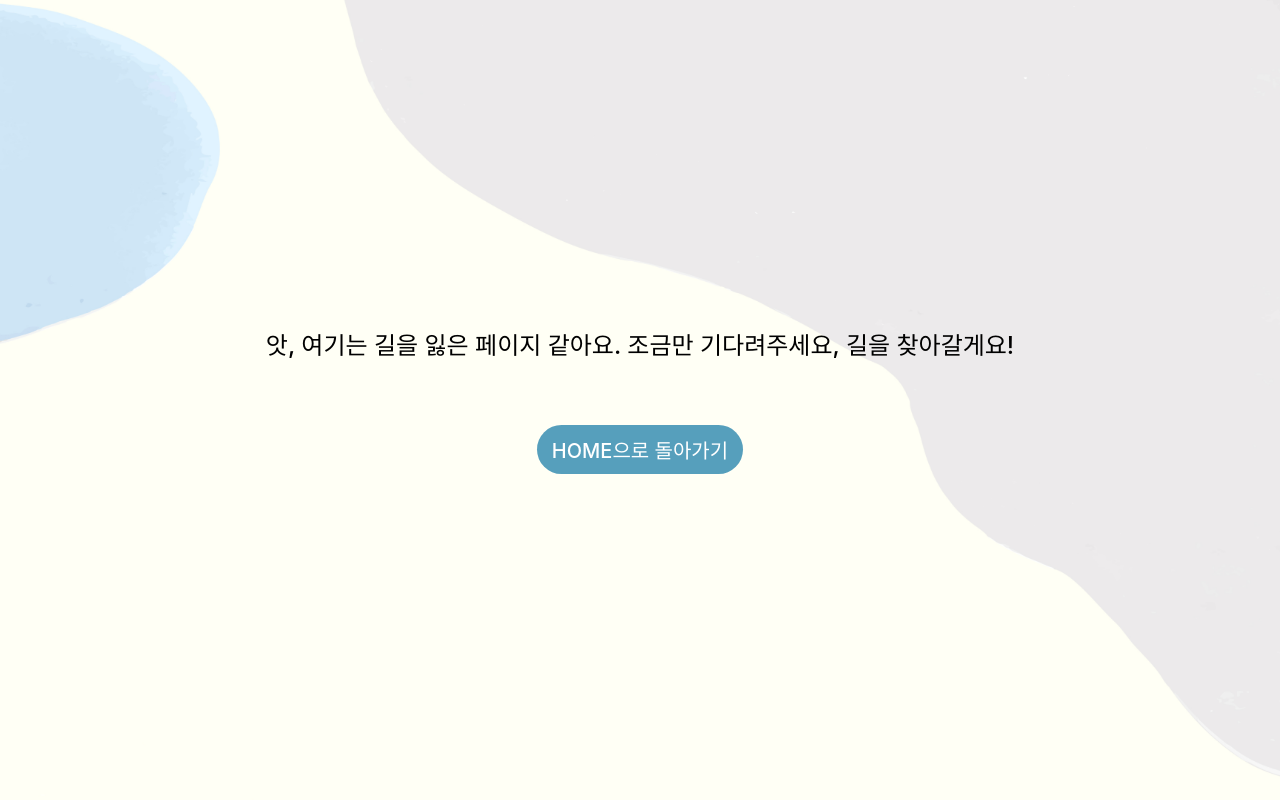
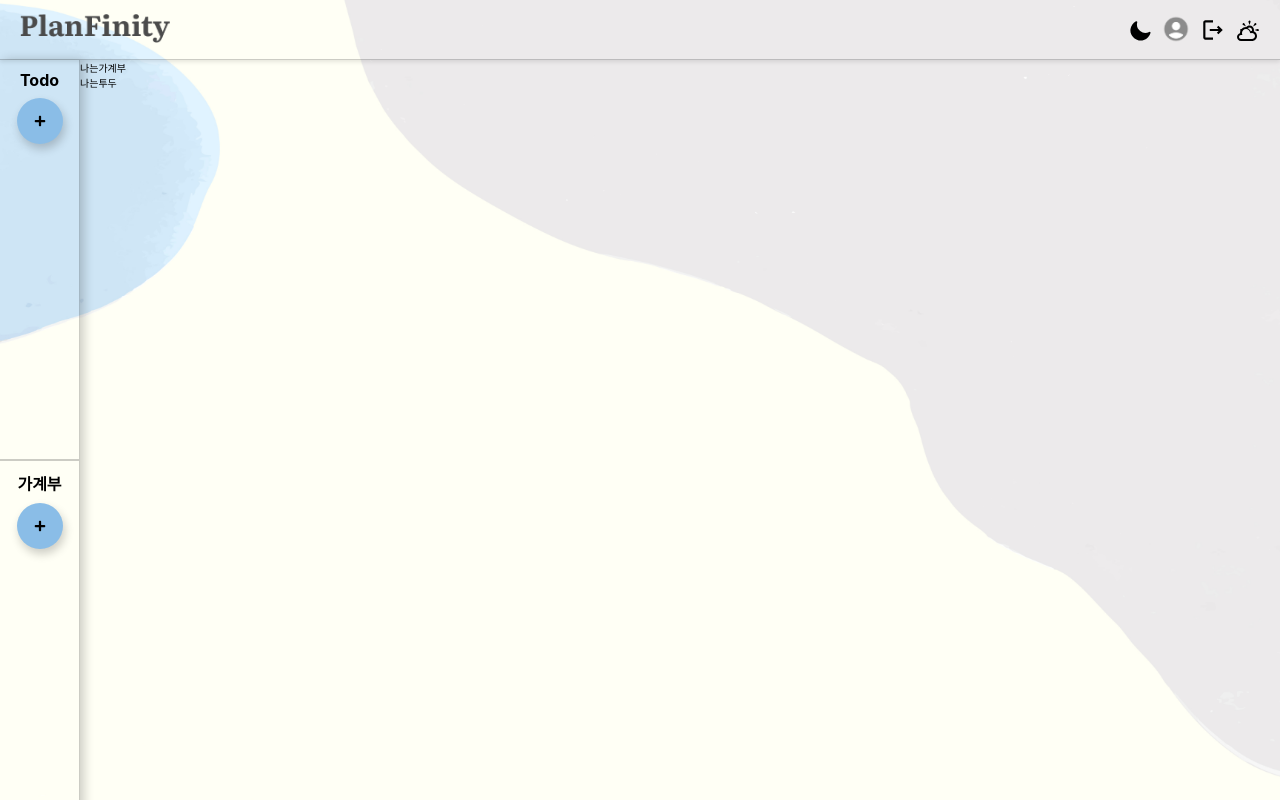
Before and after one commit to codestates-seb/seb44_main_023, a React (Vite) app in the folder client/: page / in a window 1280 px wide. Built offline with nearby package versions, Linux system fonts and the light colour scheme.

Commit message:
feat : init main page

```diff
--- a/client/src/App.jsx
+++ b/client/src/App.jsx
@@ -5,12 +5,13 @@ import ProfilePage from "./pages/ProfilePage";
 import TestWidget from "./pages/TestWidget";
 import ErrorPage from "./pages/ErrorPage";
 import TodoPage from "./pages/TodoPage";
+import Main from "./pages/Main"
 
 function App() {
   return (
     <>
       <Routes>
-        {/* <Route path="/" element={<Main />} />    */}
+        <Route path="/" element={<Main />} />
         <Route path="/home" element={<Home />} />
         <Route path="/profile/:id" element={<ProfilePage />} />
         <Route path="/weatherWidget" element={<TestWidget />} />
--- /dev/null
+++ b/client/src/feature/Main/LedgeSummary.jsx
@@ -0,0 +1,9 @@
+
+
+const LedgeSummary=()=>{
+    return(
+        <div>나는가계부</div>
+    );
+    };
+
+    export default LedgeSummary;
--- /dev/null
+++ b/client/src/feature/Main/TodoSummary.jsx
@@ -0,0 +1,8 @@
+
+const TodoSummary=()=>{
+return(
+    <div>나는투두</div>
+);
+};
+
+export default TodoSummary;
--- /dev/null
+++ b/client/src/pages/Main.jsx
@@ -0,0 +1,43 @@
+import React, { useState, useEffect } from 'react';
+import styled from 'styled-components';
+import { useNavigate } from "react-router-dom"; // react-router-dom에서 useNavigate를 import합니다.
+import Layout from "../Layout/PagesLayout";
+import LedgeSummary from '../feature/Main/LedgeSummary';
+import TodoSummary from '../feature/Main/TodoSummary';
+// import FloatingButton from '../components/Button/ButtonFloating';
+import Loading from '../components/Loading/Loading';
+
+const Main = () => {
+  const [isLoading, setIsLoading] = useState(false);
+//    try {
+// setIsLoading(false);
+//      setIsLoading(false);
+//   } catch (err) {}
+
+  return (
+    <>
+    <Layout>
+      <MainWrapper>
+        {isLoading ? (
+          <Loading />
+        ) : (
+          <>
+           <LedgeSummary/>
+          <TodoSummary/>
+          </>
+        )}
+      </MainWrapper>
+     </Layout>
+    </>
+
+  );
+};
+export default Main;
+
+
+
+const MainWrapper = styled.div`
+  background-size: cover;
+  background-position: center;
+  height: 100vh;
+  `
```
